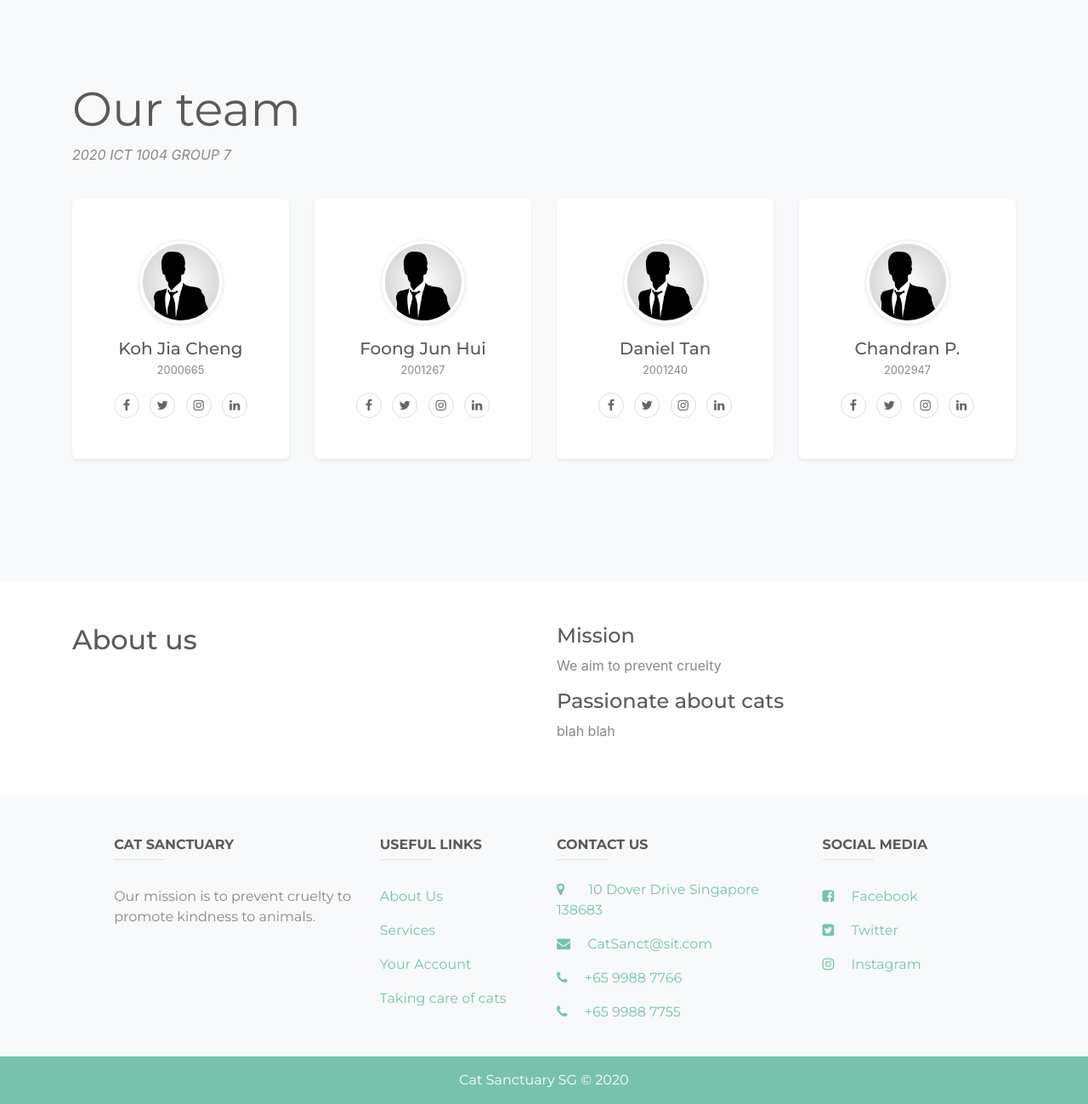
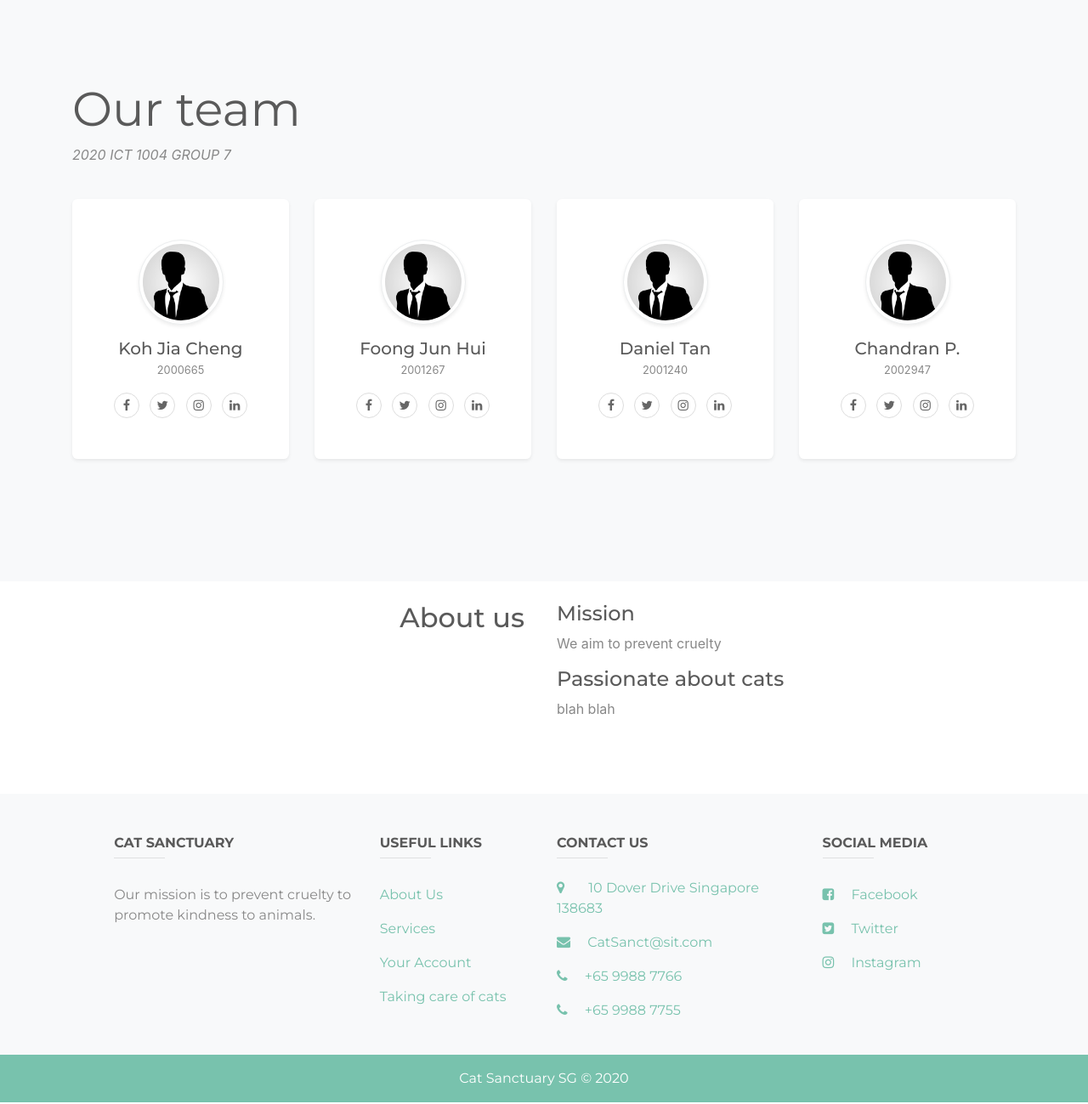
Before and after one commit to IENORI/ICT1004-Project-Grp7, a PHP site: page /aboutus.php in a window 1280 px wide. Shown: the part 64-1363 px from the top of the page at 85% size. Run offline with PHP 8.4, Linux system fonts and the light colour scheme.

Commit message:
Touch up aboutus

```diff
--- a/aboutus.php
+++ b/aboutus.php
@@ -24,14 +24,6 @@
                 include "inc.nav.php";
             ?>
 
-<!--            <div id="breadcrumb-wrapper" class="container mt-3">-->
-<!--                <nav aria-label="breadcrumb">-->
-<!--                    <ol class="breadcrumb">-->
-<!--                        <li class="breadcrumb-item"><a href="/">Home</a></li>-->
-<!--                        <li class="breadcrumb-item active" aria-current="page">About Us</li>-->
-<!--                    </ol>-->
-<!--                </nav>-->
-<!--            </div>-->
             <!--Our Team-->
             <div class="bg-light py-5">
                 <div class="container py-5">
@@ -105,24 +97,16 @@
                     </div>
                 </div>
             </div>
-            <div class="container" style="padding-top: 50px;">
+            <div class="container p-4">
                 <div class="row">
                     <div class="col-6">
-                        <h2> About us </h2>
+                        <h2 style="text-align: end" class="pr-2"> About us </h2>
                     </div>
                     <div class="col-6">
                         <h4>Mission</h4>
-                        <p>
-                            We aim to prevent cruelty
-                        </p>
+                        <p>We aim to prevent cruelty</p>
                         <h4>Passionate about cats</h4>
-                        <p>
-                            blah blah
-                        </p>
-<!--                        <h4>Find us @</h4>
-                        <iframe width="200" height="180"
-                            src="https://maps.google.com/maps?q=sit%20singapore&t=&z=13&ie=UTF8&iwloc=&output=embed">
-                        </iframe>-->
+                        <p>blah blah</p>
                     </div>
                 </div>
             </div>
```
